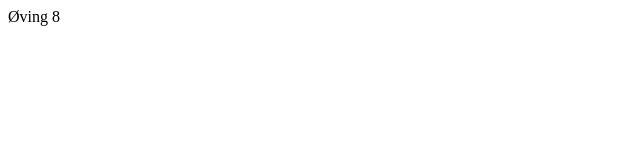
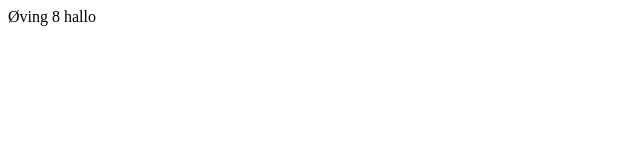
Before and after one commit to BriBright/Oving8, a website: page public/index.html in a window 1280 px wide. Shown: the full height of the page, 0-640 px from the left. Drawn offline with Linux system fonts and the light colour scheme.

Commit message:
hei fra ubuntu

```diff
--- a/public/index.html
+++ b/public/index.html
@@ -4,6 +4,6 @@
     <meta charset="UTF-8" />
 </head>
 <body>
-Øving 8
+Øving 8 hallo
 </body>
 </html>
```
